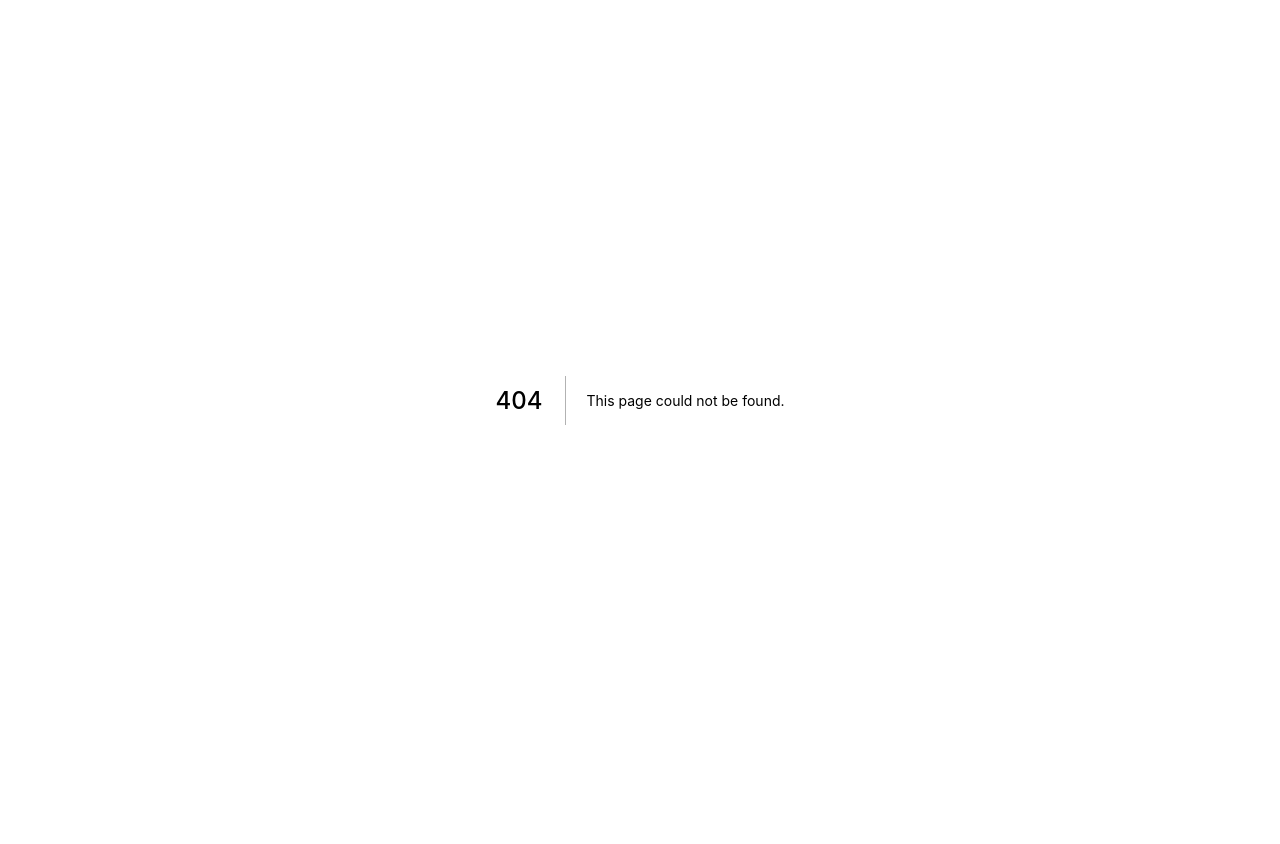
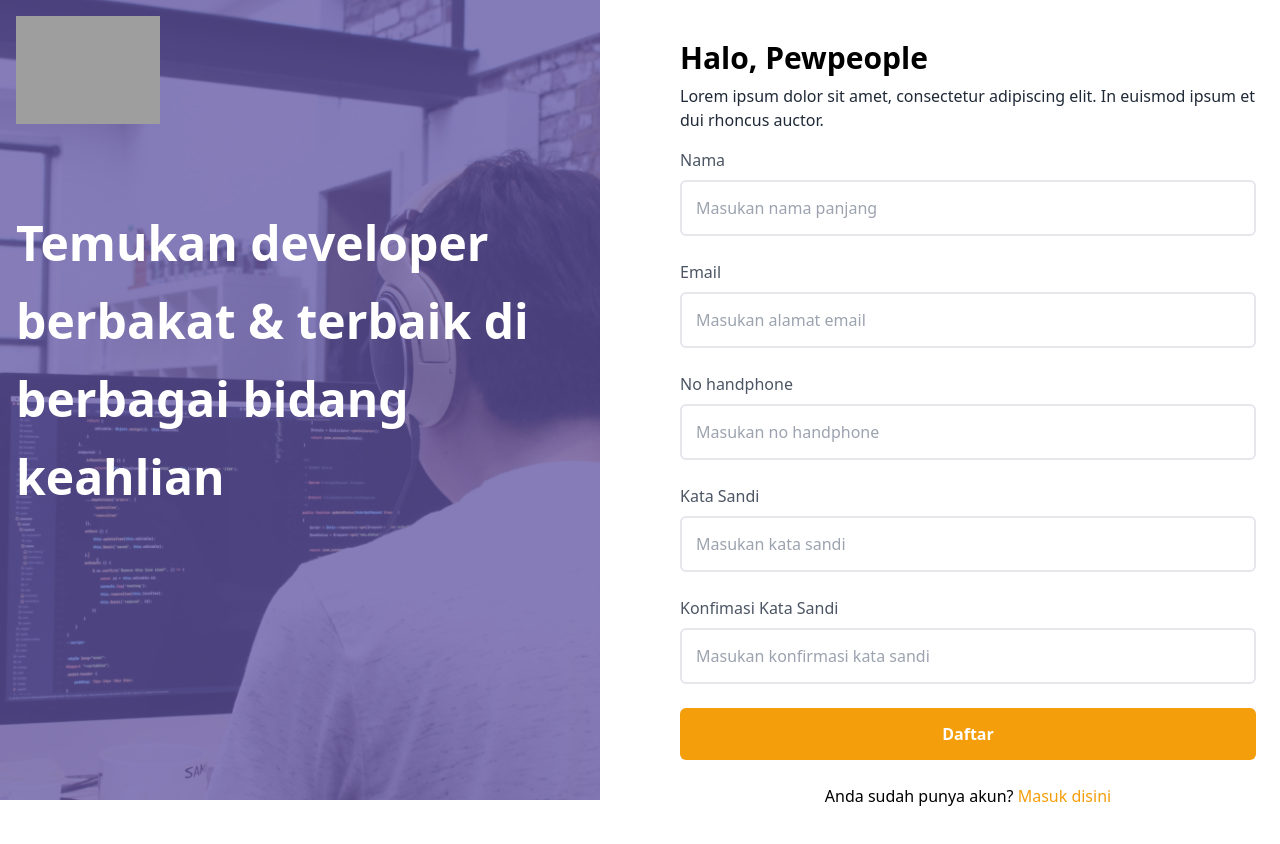
Before and after one commit to Bawazier/peworld-web, a Next.js app: page /auth/signup in a window 1280 px wide. Before the commit this address had no page. Shown: the top 844 px of the page. Before the commit the page ends 800 px from the top, so only its background shows below. Built offline with nearby package versions, Linux system fonts and the light colour scheme; grey boxes are pictures that could not be loaded.

Commit message:
slicing login and register

```diff
--- /dev/null
+++ b/pages/auth/login.js
@@ -0,0 +1,46 @@
+import React from "react";
+import Layout from "../../components/layout/auth-layout";
+import Link from "next/link";
+
+function Login() {
+  return (
+    <Layout>
+      <form className="flex flex-col space-y-6 w-full">
+        <div className="flex flex-col space-y-2">
+          <label className="font-sans text-gray-600">Email</label>
+          <input
+            placeholder="Masukan alamat email"
+            className="w-full font-sans border-2 p-3.5 rounded-md focus:ring-4 ring-yellow-500 ring-opacity-50 border-0"
+          />
+        </div>
+        <div className="flex flex-col space-y-2">
+          <label className="font-sans text-gray-600">Kata Sandi</label>
+          <input
+            placeholder="Masukan alamat kata sandi"
+            className="w-full font-sans border-2 p-3.5 rounded-md focus:ring-4 ring-yellow-500 ring-opacity-50 border-0"
+          />
+        </div>
+        <div className="font-sans text-right hover:text-yellow-500">
+          <Link href="/">
+            <a>Lupa kata sandi?</a>
+          </Link>
+        </div>
+        <div>
+          <button className="w-full text-white font-sans font-bold bg-yellow-500 p-3.5 rounded-md transition delay-150 duration-300 ease-in-out">
+            Masuk
+          </button>
+        </div>
+        <div className="text-center font-sans">
+          <span>
+            Anda belum punya akun?{" "}
+            <Link href="/auth/signup">
+              <a className="text-yellow-500">Daftar disini</a>
+            </Link>
+          </span>
+        </div>
+      </form>
+    </Layout>
+  );
+}
+
+export default Login;
--- /dev/null
+++ b/pages/auth/signup.js
@@ -0,0 +1,62 @@
+import React from "react";
+import Layout from "../../components/layout/auth-layout";
+import Link from "next/link";
+
+function Signup() {
+  return (
+    <Layout>
+      <form className="flex flex-col space-y-6 w-full">
+        <div className="flex flex-col space-y-2">
+          <label className="font-sans text-gray-600">Nama</label>
+          <input
+            placeholder="Masukan nama panjang"
+            className="w-full font-sans border-2 p-3.5 rounded-md focus:ring-4 ring-yellow-500 ring-opacity-50 border-0"
+          />
+        </div>
+        <div className="flex flex-col space-y-2">
+          <label className="font-sans text-gray-600">Email</label>
+          <input
+            placeholder="Masukan alamat email"
+            className="w-full font-sans border-2 p-3.5 rounded-md focus:ring-4 ring-yellow-500 ring-opacity-50 border-0"
+          />
+        </div>
+        <div className="flex flex-col space-y-2">
+          <label className="font-sans text-gray-600">No handphone</label>
+          <input
+            placeholder="Masukan no handphone"
+            className="w-full font-sans border-2 p-3.5 rounded-md focus:ring-4 ring-yellow-500 ring-opacity-50 border-0"
+          />
+        </div>
+        <div className="flex flex-col space-y-2">
+          <label className="font-sans text-gray-600">Kata Sandi</label>
+          <input
+            placeholder="Masukan kata sandi"
+            className="w-full font-sans border-2 p-3.5 rounded-md focus:ring-4 ring-yellow-500 ring-opacity-50 border-0"
+          />
+        </div>
+        <div className="flex flex-col space-y-2">
+          <label className="font-sans text-gray-600">Konfimasi Kata Sandi</label>
+          <input
+            placeholder="Masukan konfirmasi kata sandi"
+            className="w-full font-sans border-2 p-3.5 rounded-md focus:ring-4 ring-yellow-500 ring-opacity-50 border-0"
+          />
+        </div>
+        <div>
+          <button className="w-full text-white font-sans font-bold bg-yellow-500 p-3.5 rounded-md transition delay-150 duration-300 ease-in-out">
+            Daftar
+          </button>
+        </div>
+        <div className="text-center font-sans">
+          <span>
+            Anda sudah punya akun?{" "}
+            <Link href="/auth/login">
+              <a className="text-yellow-500">Masuk disini</a>
+            </Link>
+          </span>
+        </div>
+      </form>
+    </Layout>
+  );
+}
+
+export default Signup;
```
